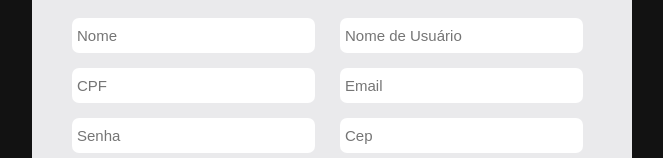
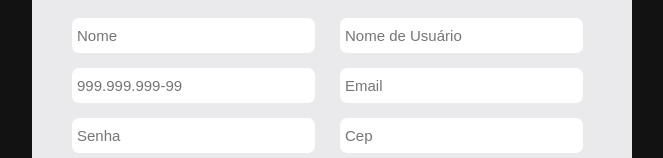
Before and after one commit to Matheuscp1/userAccount, a React (Create React App) app in the folder frontend/: page /register in a window 1280 px wide. Shown: the part 285-443 px from the top of the page, without its empty margins (308-971 px from the left). Built offline with nearby package versions, Linux system fonts and the light colour scheme; no server answers.

Commit message:
feat: validatorCpf e zipCode

```diff
--- /dev/null
+++ b/frontend/src/components/Input.jsx
@@ -0,0 +1,18 @@
+import React, { useCallback } from "react";
+
+import { cpf } from "../utils/mask";
+
+const Input = ({ mask, ...props }) => {
+  const handleKeyUp = useCallback(
+    (e) => {
+      if (mask === "cpf") {
+        cpf(e);
+      }
+    },
+    [mask]
+  );
+
+  return <input {...props} onKeyUp={handleKeyUp} />;
+};
+
+export default Input;
--- a/frontend/src/pages/SignUp/index.jsx
+++ b/frontend/src/pages/SignUp/index.jsx
@@ -3,15 +3,16 @@ import { Link } from "react-router-dom";
 import React from "react";
 import api, { viaCepApi } from "../../services/api";
 import logo from "../../assets/logo.png";
-
+import Input from "../../components/Input";
+import { isValidCPF } from "../../utils/cpfValidator";
 function SignUp() {
   const [email, setEmail] = useState("");
   const [name, setName] = useState("");
   const [userName, setUserName] = useState("");
-  const [cpf, setCpf] = useState("");
+  const [cpf, setCpf] = useState({ value: "", valid: null });
   const [password, setPassword] = useState("");
 
-  const [zipCode, setZipCode] = useState("");
+  const [zipCode, setZipCode] = useState({ value: "", valid: null });
   const [publicPlace, setPublicPlace] = useState("");
   const [complement, setComplement] = useState("");
   const [district, setDistrict] = useState("");
@@ -27,7 +28,7 @@ function SignUp() {
     switch (e.target.name) {
       case "zipCode":
         try {
-          let reponse = await viaCepApi.get(`${zipCode}/json`);
+          let reponse = await viaCepApi.get(`${zipCode.value}/json`);
           console.log(reponse.data);
           const {
             logradouro,
@@ -41,6 +42,10 @@ function SignUp() {
           setDistrict(bairro);
           setLocality(localidade);
           setUf(uf);
+          setZipCode({
+            valid: true,
+            value: e.target.value,
+          });
           document.getElementById("error").innerText = "";
         } catch (error) {
           setPublicPlace("");
@@ -48,10 +53,23 @@ function SignUp() {
           setDistrict("");
           setLocality("");
           setUf("");
+          setZipCode({
+            valid: false,
+            value: e.target.value,
+          });
           document.getElementById("error").innerText = "Cep não encontrado";
         }
         break;
+      case "cpf":
+        console.log(cpf);
+        setCpf({
+          value: e.target.value,
+          valid: isValidCPF(e.target.value),
+        });
 
+        cpf.valid == false
+          ? (document.getElementById("error").innerHTML = "Cpf invalído")
+          : (document.getElementById("error").innerHTML = "");
       default:
         break;
     }
@@ -70,6 +88,7 @@ function SignUp() {
           >
             <input
               required
+              maxLength={100}
               type="text"
               placeholder="Nome"
               name="name"
@@ -78,22 +97,37 @@ function SignUp() {
             />
             <input
               required
+              maxLength={100}
               type="text"
               placeholder="Nome de Usuário"
               name="userName"
               value={userName}
               onChange={(e) => setUserName(e.target.value)}
             />
+            <Input
+              value={cpf.value}
+              style={
+                cpf.valid == null || cpf.valid
+                  ? { borderColor: "green" }
+                  : { border: " 1px solid red" }
+              }
+              name="cpf"
+              onBlur={onBlur}
+              onChange={(e) => {
+                setCpf({
+                  value: e.target.value,
+                  valid: isValidCPF(e.target.value),
+                });
+              }}
+              mask="cpf"
+              placeholder="999.999.999-99"
+              required
+              maxLength="14"
+            />
+
             <input
               required
-              type="text"
-              placeholder="CPF"
-              name="cpf"
-              value={cpf}
-              onChange={(e) => setCpf(e.target.value)}
-            />
-            <input
-              required
+              maxLength={100}
               type="text"
               placeholder="Email"
               name="email"
@@ -102,6 +136,7 @@ function SignUp() {
             />
             <input
               required
+              maxLength={100}
               type="password"
               placeholder="Senha"
               name="password"
@@ -110,12 +145,22 @@ function SignUp() {
             />
             <input
               required
+              maxLength={8}
               type="text"
               placeholder="Cep"
               name="zipCode"
+              style={
+                zipCode.valid == null || zipCode.valid == true
+                  ? {}
+                  : { border: " 1px solid red" }
+              }
               onBlur={onBlur}
-              value={zipCode}
-              onChange={(e) => setZipCode(e.target.value)}
+              value={zipCode.value}
+              onChange={(e) =>
+                setZipCode({
+                  value: e.target.value.replace(/\D/g, ""),
+                })
+              }
             />
             <input
               required
@@ -177,3 +222,5 @@ function SignUp() {
 }
 
 export default SignUp;
+
+/*  */
--- /dev/null
+++ b/frontend/src/utils/cpfValidator.js
@@ -0,0 +1,19 @@
+export const isValidCPF = (cpf) => {
+  if (typeof cpf !== "string") return false;
+  cpf = cpf.replace(/[^\d]+/g, "");
+  if (cpf.length !== 11 || !!cpf.match(/(\d)\1{10}/)) return false;
+  cpf = cpf.split("");
+  const validator = cpf
+    .filter((digit, index, array) => index >= array.length - 2 && digit)
+    .map((el) => +el);
+  const toValidate = (pop) =>
+    cpf
+      .filter((digit, index, array) => index < array.length - pop && digit)
+      .map((el) => +el);
+  const rest = (count, pop) =>
+    ((toValidate(pop).reduce((soma, el, i) => soma + el * (count - i), 0) *
+      10) %
+      11) %
+    10;
+  return !(rest(10, 2) !== validator[0] || rest(11, 1) !== validator[1]);
+};
--- /dev/null
+++ b/frontend/src/utils/mask.js
@@ -0,0 +1,12 @@
+export const cpf = (e) => {
+  e.currentTarget.maxLength = 14;
+  let value = e.currentTarget.value;
+  if (!value.match(/^(\d{3}).(\d{3}).(\d{3})-(\d{2})$/)) {
+    value = value.replace(/\D/g, "");
+    value = value.replace(/(\d{3})(\d)/, "$1.$2");
+    value = value.replace(/(\d{3})(\d)/, "$1.$2");
+    value = value.replace(/(\d{3})(\d{2})$/, "$1-$2");
+    e.currentTarget.value = value;
+  }
+  return e;
+};
```
